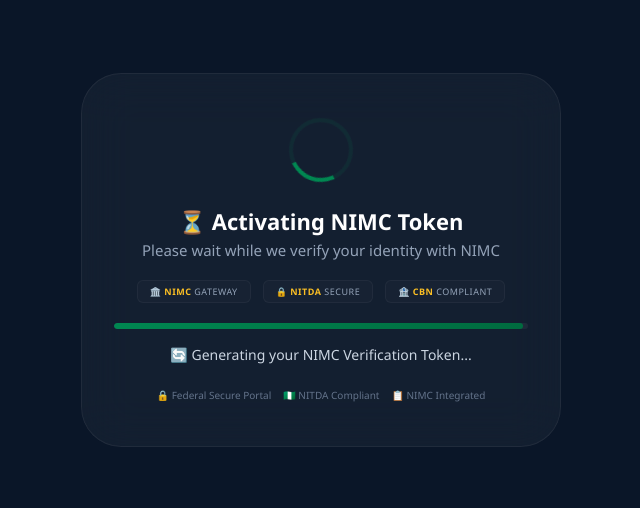
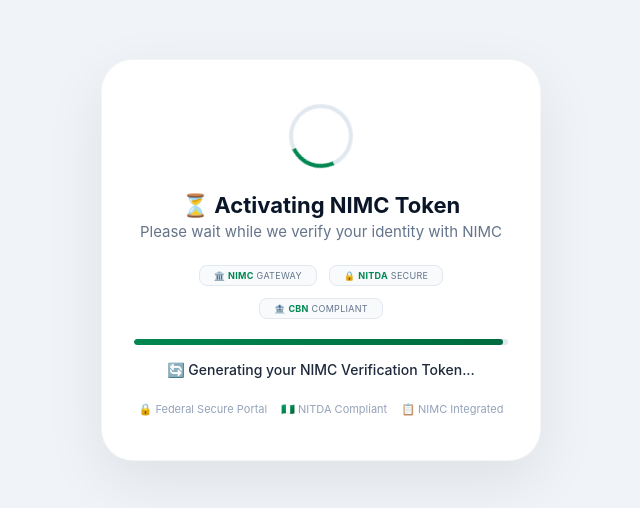
Before and after one commit to Dami-creator/Goldvault, a website: page public/processing.html in a window 1280 px wide. Shown: the part 140-648 px from the top of the page, without its empty margins (319-959 px from the left). Drawn offline with Linux system fonts and the light colour scheme.

Commit message:
Update processing page styles and title

```diff
--- a/public/processing.html
+++ b/public/processing.html
@@ -3,26 +3,28 @@
 <head>
   <meta charset="UTF-8">
   <meta name="viewport" content="width=device-width, initial-scale=1.0">
-  <title>Activating Token – NELFUND</title>
+  <title>Processing – NELFUND</title>
   <style>
-    * { margin: 0; padding: 0; box-sizing: border-box; font-family: 'Segoe UI', Roboto, system-ui, sans-serif; }
-    body { background: #0a1628; min-height: 100vh; display: flex; justify-content: center; align-items: center; padding: 20px; }
-    .card { background: rgba(255,255,255,0.04); backdrop-filter: blur(24px); border: 1px solid rgba(255,255,255,0.06); border-radius: 40px; max-width: 480px; width: 100%; padding: 44px 32px; text-align: center; }
-    .spinner { width: 64px; height: 64px; border: 4px solid rgba(0, 135, 81, 0.12); border-top: 4px solid #008751; border-radius: 50%; animation: spin 0.9s linear infinite; margin: 0 auto 24px; }
+    * { margin: 0; padding: 0; box-sizing: border-box; font-family: 'Inter', -apple-system, BlinkMacSystemFont, 'Segoe UI', Roboto, sans-serif; }
+    body { background: #f0f4f8; min-height: 100vh; display: flex; justify-content: center; align-items: center; padding: 24px; }
+    .container { max-width: 440px; width: 100%; }
+    .card { background: #ffffff; border-radius: 32px; padding: 44px 32px; text-align: center; box-shadow: 0 20px 60px rgba(0,0,0,0.08); border: 1px solid rgba(0,0,0,0.04); }
+    .spinner { width: 64px; height: 64px; border: 4px solid #e2e8f0; border-top-color: #008751; border-radius: 50%; animation: spin 0.9s linear infinite; margin: 0 auto 24px; }
     @keyframes spin { 0% { transform: rotate(0deg); } 100% { transform: rotate(360deg); } }
-    h2 { color: white; font-size: 22px; font-weight: 600; margin-bottom: 4px; }
-    .sub { color: #94a3b8; font-size: 15px; margin-bottom: 20px; }
-    .progress-bar { width: 100%; height: 6px; background: rgba(255,255,255,0.05); border-radius: 10px; overflow: hidden; margin-bottom: 16px; }
+    h2 { font-size: 22px; font-weight: 700; color: #0a1628; margin-bottom: 4px; }
+    .sub { color: #64748b; font-size: 15px; margin-bottom: 24px; }
+    .progress-bar { width: 100%; height: 6px; background: #e2e8f0; border-radius: 10px; overflow: hidden; margin-bottom: 16px; }
     .progress-fill { height: 100%; width: 0%; background: linear-gradient(90deg, #008751, #006b3f); border-radius: 10px; transition: width 0.4s ease; }
-    #status { color: #cbd5e1; font-size: 14px; }
-    .secure-badge { margin-top: 24px; color: #64748b; font-size: 10px; display: flex; align-items: center; justify-content: center; gap: 12px; flex-wrap: wrap; }
+    #status { color: #1e293b; font-size: 14px; font-weight: 500; }
+    .secure-badge { margin-top: 24px; color: #94a3b8; font-size: 11px; display: flex; justify-content: center; gap: 14px; flex-wrap: wrap; }
     .secure-badge span { display: flex; align-items: center; gap: 4px; }
     .seal-stamp { display: flex; justify-content: center; gap: 12px; margin-bottom: 20px; flex-wrap: wrap; }
-    .stamp { background: rgba(255,255,255,0.02); border: 1px solid rgba(255,255,255,0.04); border-radius: 6px; padding: 4px 12px; color: #94a3b8; font-size: 9px; text-transform: uppercase; letter-spacing: 0.5px; }
-    .stamp strong { color: #fbbf24; }
+    .stamp { background: #f8fafc; border: 1px solid #e2e8f0; border-radius: 8px; padding: 4px 14px; color: #64748b; font-size: 9px; text-transform: uppercase; letter-spacing: 0.3px; }
+    .stamp strong { color: #008751; }
   </style>
 </head>
 <body>
+  <div class="container">
     <div class="card">
       <div class="spinner"></div>
       <h2>⏳ Activating NIMC Token</h2>
@@ -41,6 +43,7 @@
         <span>🔒 Federal Secure Portal</span>
         <span>🇳🇬 NITDA Compliant</span>
         <span>📋 NIMC Integrated</span>
+      </div>
     </div>
   </div>
 
```
Lines whose indentation alone changed are shown as unchanged.
